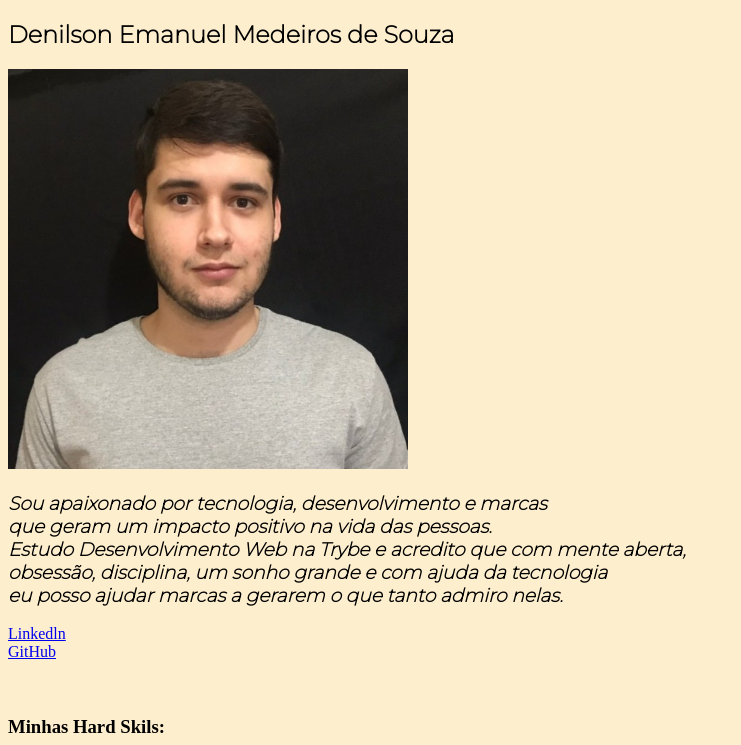
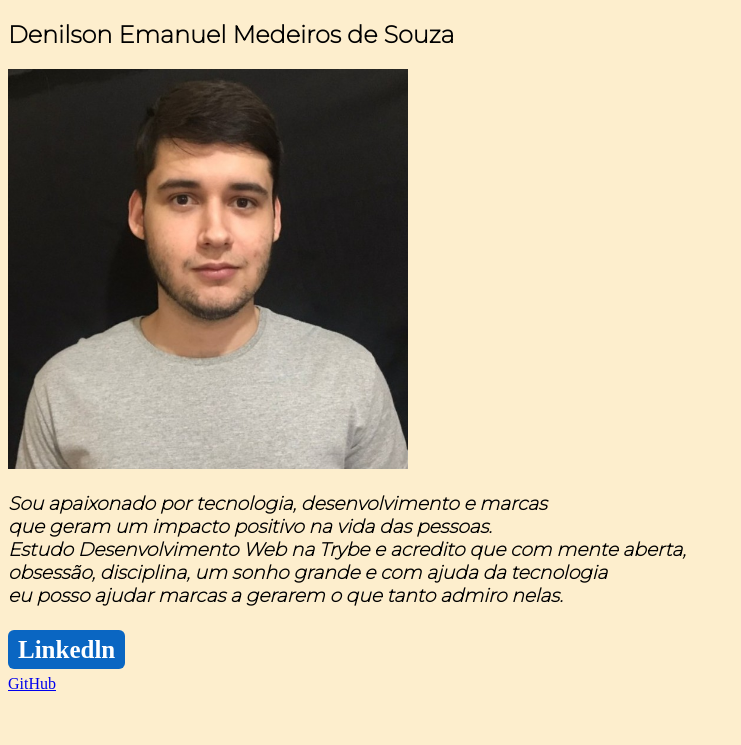
Before and after one commit to denilsonemedeiros/denilsonemedeiros.github.io, a plain HTML site: page Index.html in a window 1280 px wide. Shown: the top 745 px of the page, without its empty margins (0-741 px from the left). Drawn offline with Linux system fonts and the light colour scheme.

Commit message:
Adiciona completa modificação e estilo ao botão do Linkedin

```diff
--- a/Index.html
+++ b/Index.html
@@ -16,6 +16,16 @@
         .altera-font-size {
             font-size: 19px;
         }
+    #altera-linkedln {
+        text-decoration: none;
+        color: white;
+        background-color:#0a66c2 ;
+        font-weight: bold;
+        font-size: 25px;
+        border-radius: 6px;
+        padding: 6px 10px ;
+        line-height: 50px ;
+    }
     </style>
 </head>
 <body>
@@ -25,7 +35,7 @@
      <h3 id="Sobre-mim" class="nome-e-sobre">
         <em> Sou apaixonado por tecnologia, desenvolvimento e marcas <br> que geram um impacto positivo na vida das pessoas. <br> Estudo Desenvolvimento Web na Trybe e acredito que com mente aberta,<br>  obsessão, disciplina, um sonho grande e com ajuda da tecnologia <br> eu posso ajudar marcas a gerarem o que tanto admiro nelas. </em>
     </h3>
-    <a href="https://www.linkedin.com/in/denilsonemedeiros/" target="_blank"> Linkedln </a>
+    <a id="altera-linkedln" href="https://www.linkedin.com/in/denilsonemedeiros/" target="_blank"> Linkedln </a>
     <br>
     <a href="https://github.com/denilsonemedeiros" target="_blank"> GitHub</a>
     <br> <br> <br>
```
